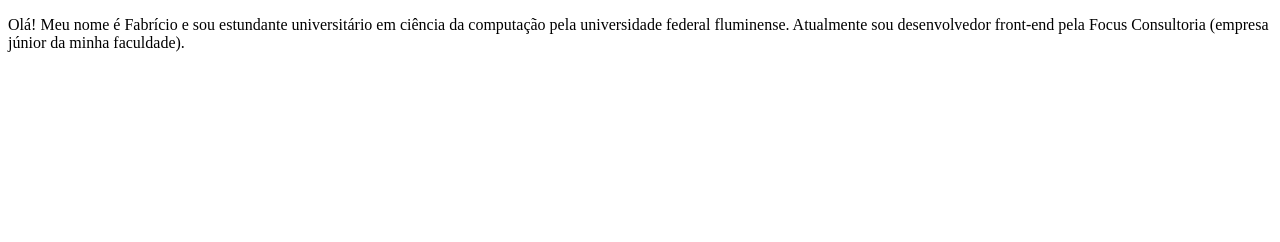
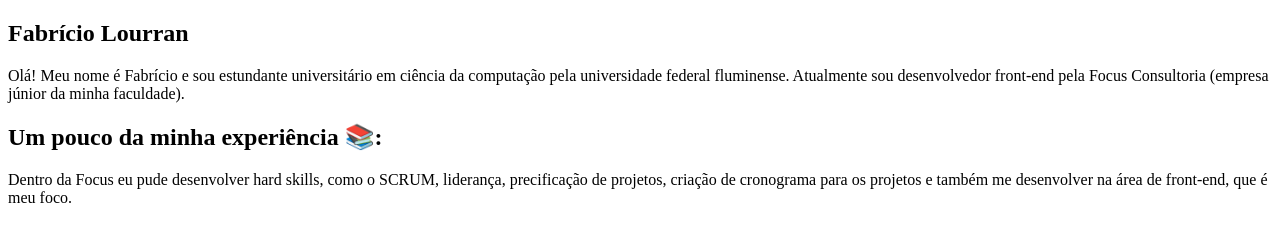
Before and after one commit to LourranFabricio/LourranFabricio, a plain HTML site: page index.html in a window 1280 px wide. Drawn offline with Linux system fonts and the light colour scheme.

Commit message:
upando mais texto

```diff
--- a/index.html
+++ b/index.html
@@ -7,10 +7,18 @@
     <title>Document</title>
 </head>
 <body>
+        <h2>Fabrício Lourran</h2>
         <p>Olá! Meu nome é Fabrício e sou estundante universitário
            em ciência da computação pela universidade federal fluminense.
            Atualmente sou desenvolvedor front-end pela Focus Consultoria
            (empresa júnior da minha faculdade).
         </p>
+        <h2>Um pouco da minha experiência 📚:</h2>
+        <p>
+            Dentro da Focus eu pude desenvolver hard skills, como o SCRUM,
+            liderança, precificação de projetos, criação de cronograma para
+            os projetos e também me desenvolver na área de front-end, que é
+            meu foco.
+        </p>
 </body>
 </html>
```
Also changed, not shown: 1 other file.
